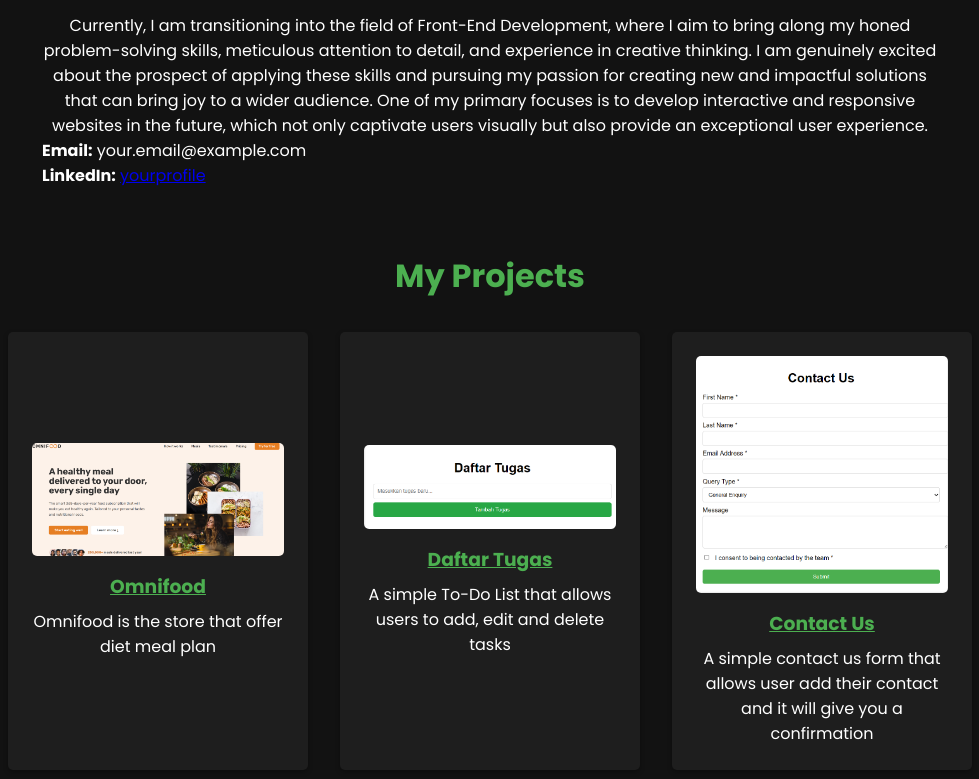
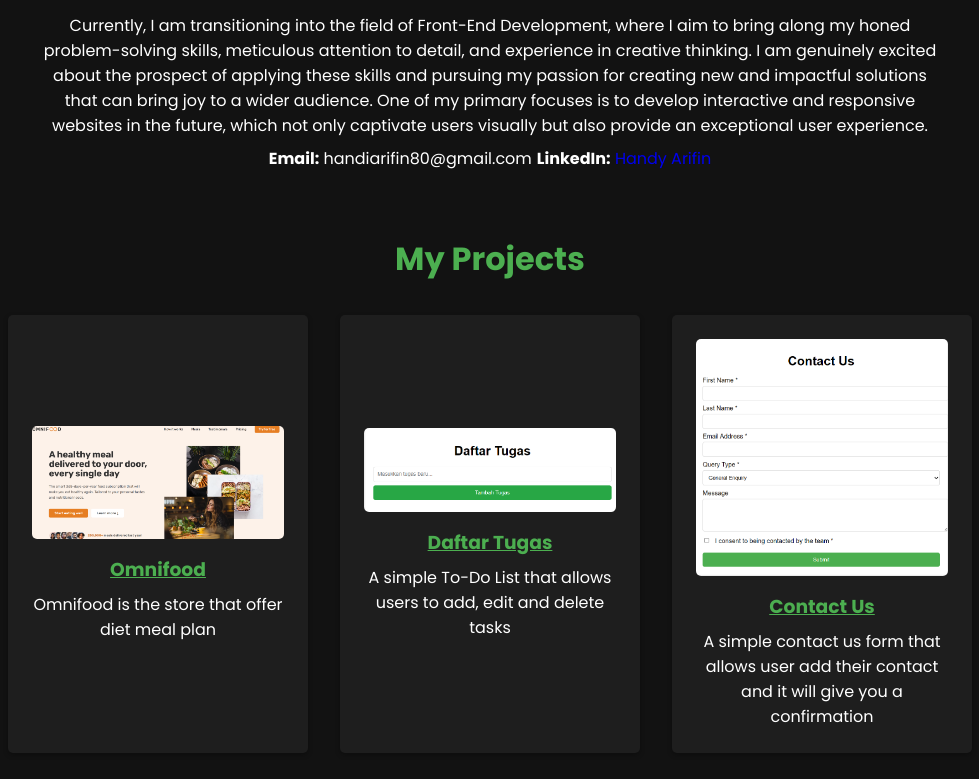
Before and after one commit to Mean-codE/HandyArifin.github.io, a plain HTML site: page src/Website-Portofolio/index.html in a window 1280 px wide. Shown: the part 1067-1846 px from the top of the page, without its empty margins (150-1129 px from the left). Drawn offline with nearby package versions, Linux system fonts and the light colour scheme; some packages are replaced by stand-ins of ours; a script that the page names is missing.

Commit message:
chore: editing on personal contact information such as text align and adding email and linked in profile

```diff
--- a/src/Website-Portofolio/index.html
+++ b/src/Website-Portofolio/index.html
@@ -60,10 +60,10 @@
           </p>
           <p class="contact__description">Currently, I am transitioning into the field of Front-End Development, where I aim to bring along my honed problem-solving skills, meticulous attention to detail, and experience in creative thinking. I am genuinely excited about the prospect of applying these skills and pursuing my passion for creating new and impactful solutions that can bring joy to a wider audience. One of my primary focuses is to develop interactive and responsive websites in the future, which not only captivate users visually but also provide an exceptional user experience.</p>
           <div class="contact__details">
-            <p><strong>Email:</strong> your.email@example.com</p>
+            <p class = email><strong>Email:</strong> handiarifin80@gmail.com</p>
             <p>
               <strong>LinkedIn:</strong>
-              <a href="https://www.linkedin.com/in/yourprofile">yourprofile</a>
+              <a class="linked" href="https://www.linkedin.com/in/handy-arifin">Handy Arifin</a>
             </p>
           </div>
         </div>
--- a/src/Website-Portofolio/style.css
+++ b/src/Website-Portofolio/style.css
@@ -162,8 +162,31 @@ ul li a:hover {
   text-align: center;
 }
 
+.contact__details {
+  display: flex;
+  justify-content: center;
+}
+
 .contact__description:nth-of-type(2) {
   margin-top: 1rem;
+  margin-bottom: 0.5rem;
+}
+
+.email {
+  margin-right: 5px;
+}
+
+.linked {
+  text-decoration: none;
+  transition: color 0.15s ease-in;
+  -webkit-transition: color 0.15s ease-in;
+  -moz-transition: color 0.15s ease-in;
+  -ms-transition: color 0.15s ease-in;
+  -o-transition: color 0.15s ease-in;
+}
+
+.linked:hover {
+  color: chartreuse;
 }
 
 .projects {
```
